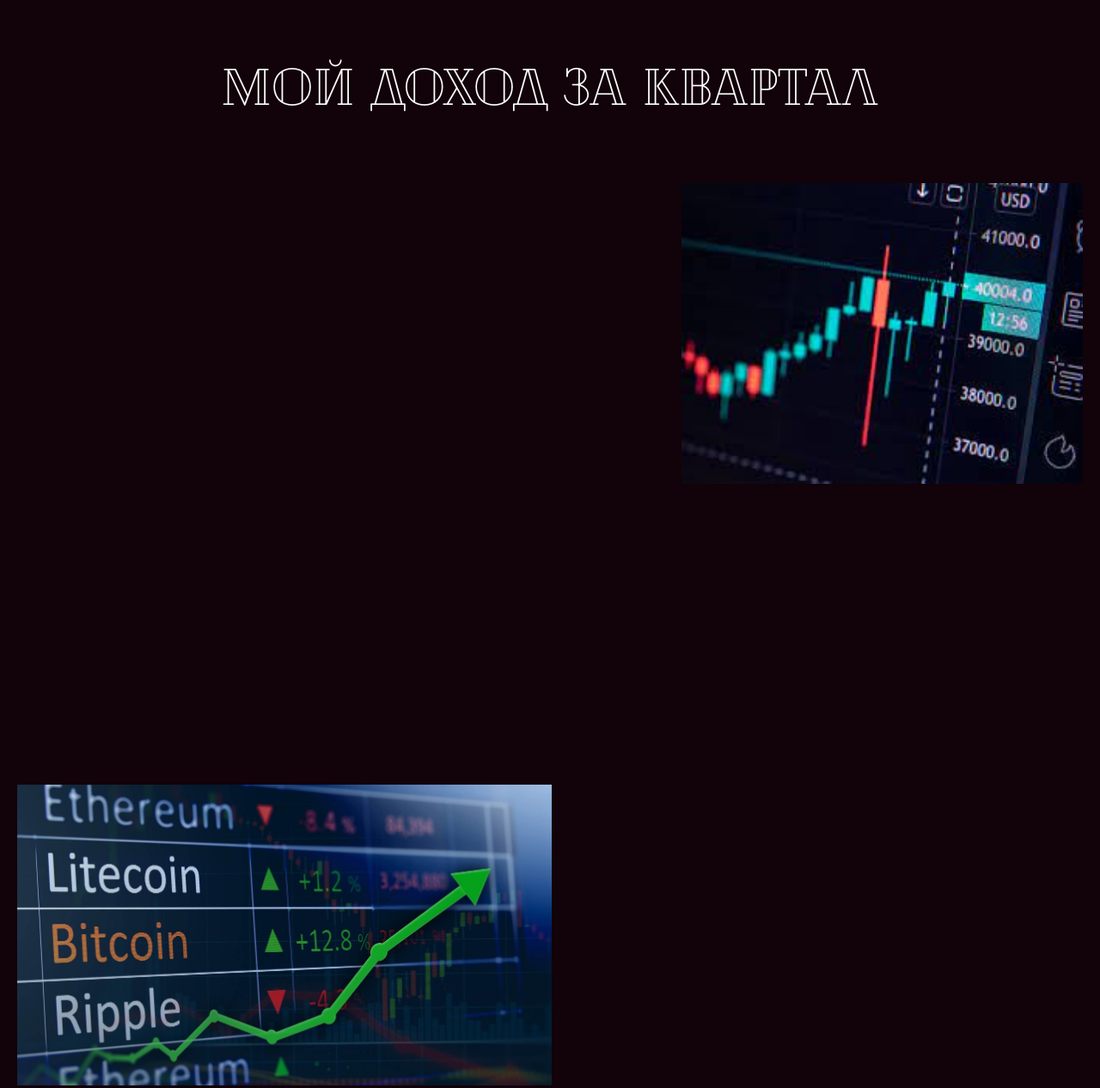
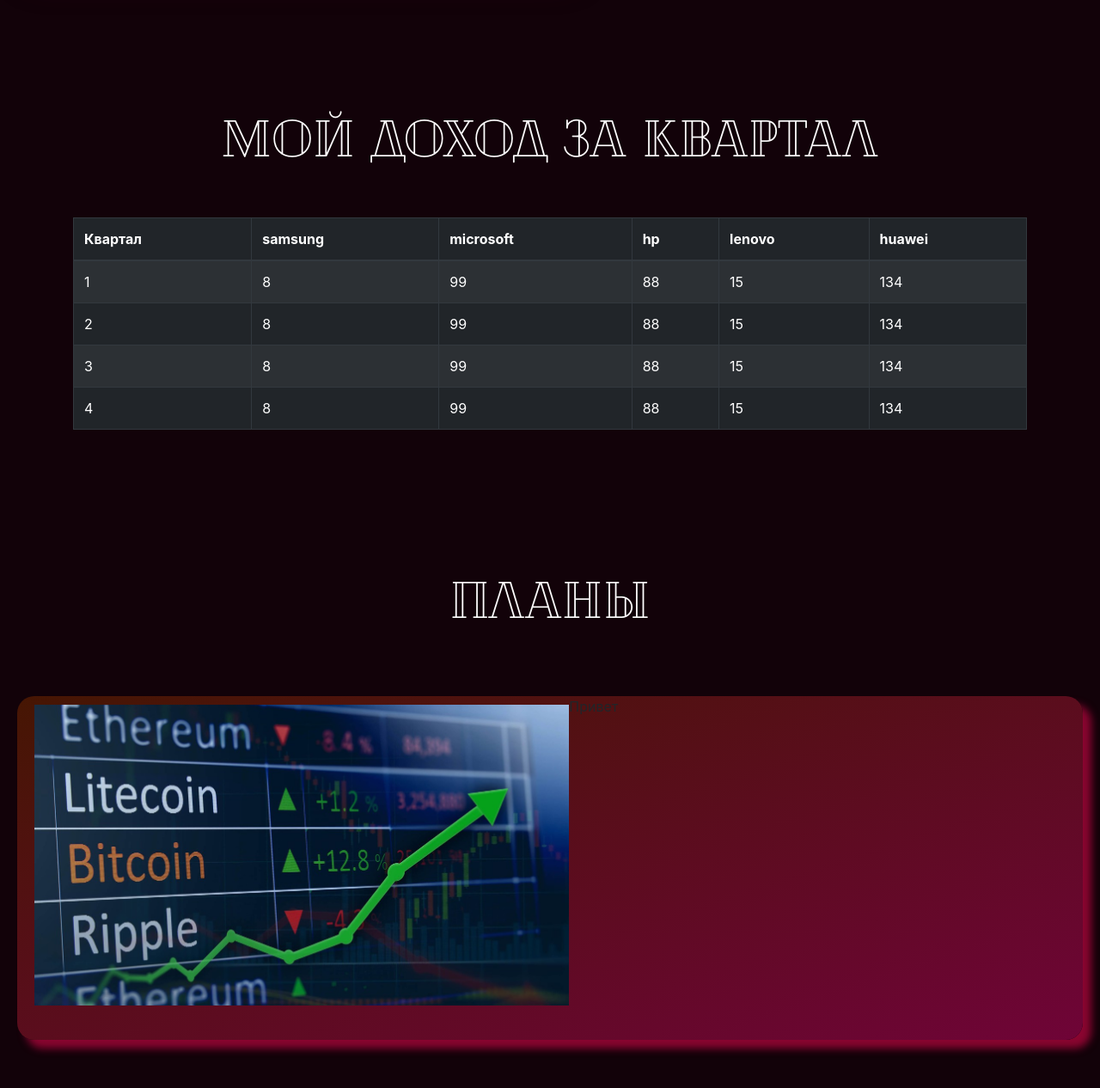
Before and after one commit to Gladius10221/Gladius10221, a plain HTML site: page index.html in a window 1280 px wide. Shown: the part 1363-2629 px from the top of the page at 86% size. Drawn offline with nearby package versions, Linux system fonts and the light colour scheme.

Commit message:
after_day"

```diff
--- a/index.html
+++ b/index.html
@@ -38,13 +38,59 @@
       <h1>О <span id = "k4"></span><span id="k3">м</span><span id="k2">н</span><span id="k1">е</span><span id = "k6">|</span>
       <span id="a1" class="rst">н</span><span id="a2" class="rst">а</span><span id="a3" class="rst">с</span><span id="a4" class = "rst">|</span></h1>
     </div>
-    <div class="text1 revealator-slideright revealator-duration9">Мой Доход за квартал</div>
-    <div class="foto1">
-      <img src="443.jpg" height = "350" class = "revealator-slideup revealator-once">
-    </div>
-    <div class="blok2"></div>
+    <div class="text1 revealator-slideright revealator-duration9 revealator-once">Мой Доход за квартал</div>
+    <div class="container">
+    <table class = "table table-dark table-hover table-striped table-bordered revealator-fade revealator-duration10 revealator-once">
+      <thead>
+        <tr>
+      <th>Квартал</th>
+      <th>samsung</th>
+      <th>microsoft</th>
+      <th>hp</th>
+      <th>lenovo</th>
+      <th>huawei</th>
+    </tr>
+        </thead>
+        <tbody>
+        <td>1</td>
+        <td>8</td>
+        <td>99</td>
+        <td>88</td>
+        <td>15</td>
+        <td>134</td>
+        <tr>
+          <td>2</td>
+          <td>8</td>
+          <td>99</td>
+          <td>88</td>
+          <td>15</td>
+          <td>134</td>
+          </tr>
+          <tr>
+            <td>3</td>
+            <td>8</td>
+            <td>99</td>
+            <td>88</td>
+            <td>15</td>
+            <td>134</td>
+          </tr>
+            <tr>
+              <td>4</td>
+              <td>8</td>
+              <td>99</td>
+              <td>88</td>
+              <td>15</td>
+              <td>134</td>
+            </tr>
+              </tbody>
+    </table>
+  </div>
+    <div class="text1 revealator-zoomin revealator-duration9 revealator-once">Планы</div>
     <div class="foto2">
       <img src="444.jpg" height = "350" class = "revealator-slideright revealator-once">
+    </div>
+    <div class="block3 ">
+   Привет
     </div>
     <footer id = "footer">
       Контакти
--- a/js/js.js
+++ b/js/js.js
@@ -6,10 +6,9 @@
   }
   $(window).scroll(function(){
     let rr = $(window).scrollTop();
-    console.log(rr);
     if (rr == 0){
       $('#headka').attr('id', 'headka1').css({'box-shadow' : 'none', 'background' : 'none'});
-      let timerIdsd = setInterval(() => $('#headka1').attr('id', 'head'), 700);
+      let timerIdsd = setInterval(() => $('#headka1').attr('id', 'head'), 600);
     }else{
       $('#head').css({'background' : '#31070f', 'box-shadow' : '1px 5px 10px #430920'}).attr('id', 'headka');
     }
@@ -46,4 +45,7 @@
 lor()
 let timer = setInterval(() => lor(), 600);
 setTimeout(() => { clearInterval(timer)}, 3000);
+
+
+
 });
--- a/style.css
+++ b/style.css
@@ -17,21 +17,36 @@
   font-size: 60px;
   padding: 50px;
   color: white;
-  margin-top: 40px;
+  margin-top: 100px;
 }
 .cls{
   float: right;
   margin-right: 5%;
 }
-.foto1{
-  float: right;
-  margin: 20px;
-}
 .foto2{
-  margin: 20px;
+  margin-top: 30px;
+  float: left;
+  margin-left: 40px;
+  pointer-events: none;
 }
 .blok2{
-  height: 700px;
+  margin: 20px;
+  height: 400px;
+  margin-bottom: 200px;
+}
+.blok21{
+  background: blue;
+  border-radius: 10px;
+  height: 100%;
+  width: 40%;
+  margin-left: 5%;
+}
+.block3{
+  margin: 20px;
+  height: 400px;
+  background-image: linear-gradient(to top left, #6f0437, #461603);
+  border-radius: 20px;
+  box-shadow: 10px 10px 10px #8a0530;
 }
 .word{
   color: red;
@@ -127,6 +142,7 @@
   min-width: 100px;
   display: block;
   z-index: 1;
+  pointer-events: none;
 }
 #main{
   margin-top: -350px;
@@ -141,11 +157,12 @@
   }
 }
 #footer{
+
   width: 100%;
-  height: 50px;
+  height: 300px;
   margin-top: 100px;
   color: white;
-  background: grey;
+  background: #260107;
 }
 @media screen and (max-width: 1200px){
   #footer{
@@ -159,14 +176,17 @@
 }
 #block1{
   margin-left: 30px;
-  background: grey;
+  background: #3b0520;
   width: 50%;
   margin-top: 20%;
   min-height: 800px;
   opacity: 0.5;
   z-index: 3;
   border-radius: 10px;
-  box-shadow: 14px 10px 20px silver;
+  box-shadow: 1px 10px 40px #3b0520;
+  text-align: center;
+  color: white;
+  font-family: bl;
 }
 @media screen and (max-width: 1200px){
   #block3{
```
